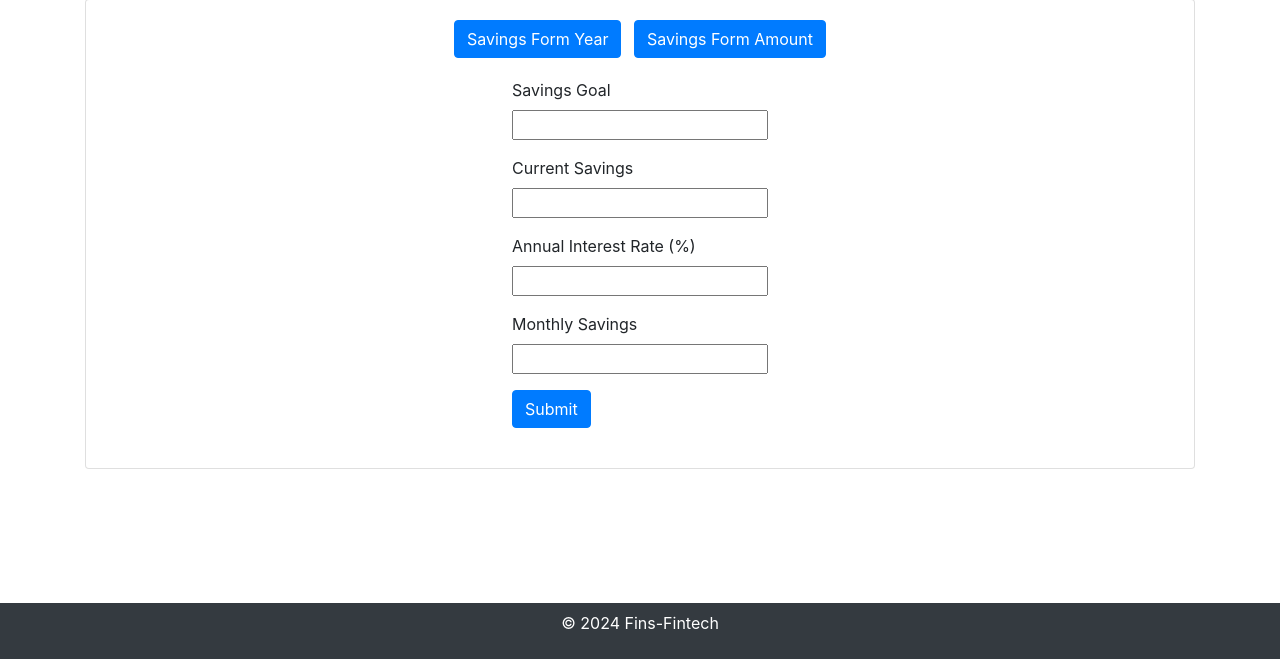
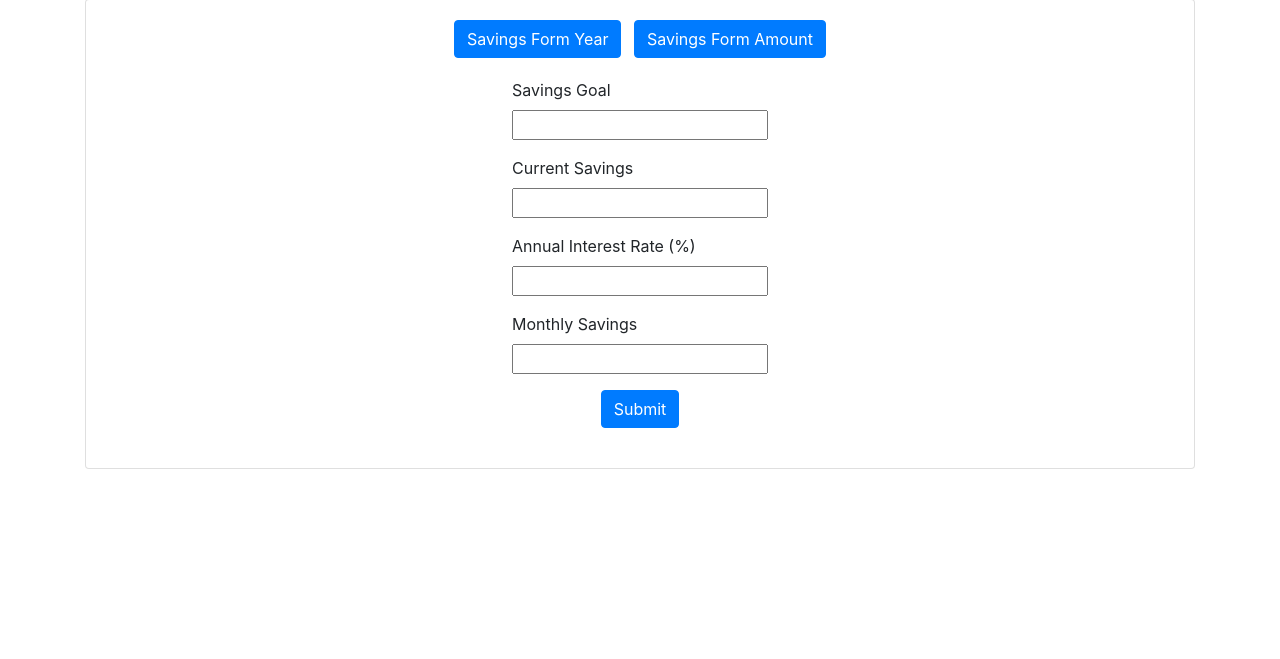
Before and after one commit to lilac-electron/Wealth_Management_Tool, a Flask app: page /SavingsForm in a window 1280 px wide. Shown: the part 141-800 px from the top of the page. Run offline with Flask 3, Linux system fonts and the light colour scheme; the visitor is signed in with stand-in values (Sample User, id 1); parts of the project's set-up code (start-up, migrations or seed data) failed here and were passed over; some libraries are stand-ins or nearby versions.

Commit message:
Update savingsForm.html

```diff
--- a/templates/pages/savingsForm.html
+++ b/templates/pages/savingsForm.html
@@ -78,8 +78,9 @@
                                 {{ field }}
                             {% endif %}
                         {% endfor %}
-                        {{ field }}
-                        <button type="submit" class="btn btn-primary">Submit</button>
+                        <div class="text-center"> <!-- Center the submit button -->
+                            <button type="submit" class="btn btn-primary">Submit</button>
+                        </div>
                     </form>
                 </div>
 
@@ -99,8 +100,9 @@
                                 {{ field }}
                             {% endif %}
                         {% endfor %}
-                        {{ field }}
-                        <button type="submit" class="btn btn-primary">Submit</button>
+                        <div class="text-center"> <!-- Center the submit button -->
+                            <button type="submit" class="btn btn-primary">Submit</button>
+                        </div>
                     </form>
                 </div>
             </div>
@@ -121,8 +123,4 @@
     });
 </script>
 <!-- Footer -->
-<footer class="bg-dark text-white text-center p-2 mt-auto">
-    <p>&copy; 2024 Fins-Fintech</p>
-</footer>
-</body>
-</html>
+<footer class="bg-dark text-white text-center p-2 m
```
